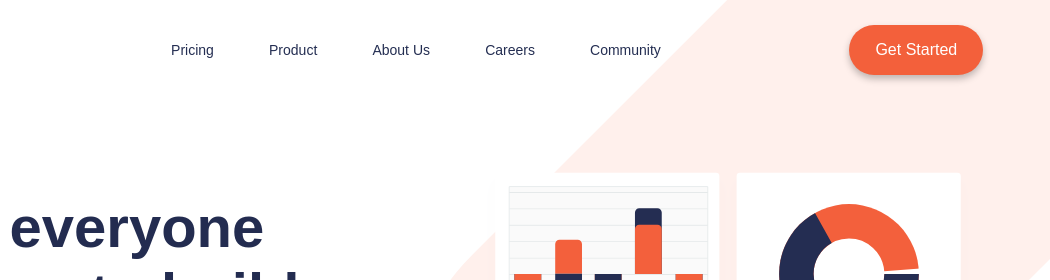
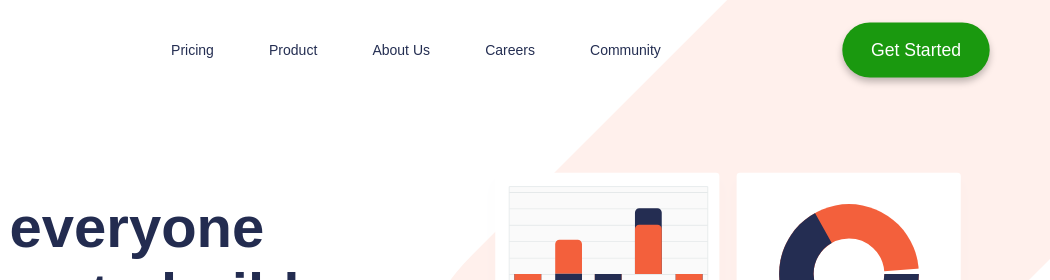
Before and after one commit to marcosamado/FRONT-END, a plain HTML site: page Examen Practico Final - FE1/index.html in a window 1280 px wide. In both pictures the pointer is over the button 1146 px from the left and 50 px from the top of the page. Shown: the top 280 px of the page, 230-1280 px from the left. Drawn offline with Linux system fonts and the light colour scheme.

Commit message:
aplique animaciones a botones

```diff
--- a/Examen Practico Final - FE1/css/style.css
+++ b/Examen Practico Final - FE1/css/style.css
@@ -47,6 +47,12 @@ header a {
     height: 50px;
     border-radius: 50px;
     box-shadow: 0px 4px 7px rgba(0, 0, 0, 0.25);
+    transition: all 0.5s ease-in-out;
+}
+.botones:hover {
+    transform: scale(1.1,1.1);
+    cursor: pointer;
+    background-color: #1a990f;
 }
 /***** Main section 1 article 1 *****/
 .titulo1 {
```
Also changed, not shown: Examen Practico Final - FE1/index.html (line endings or trailing spaces).
